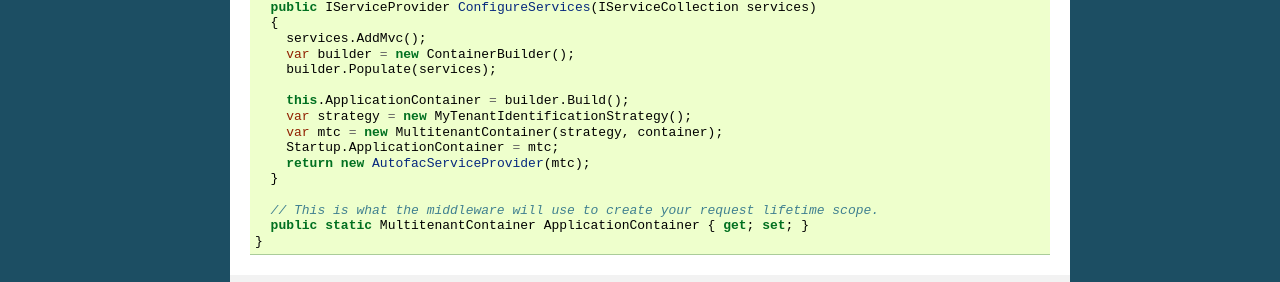
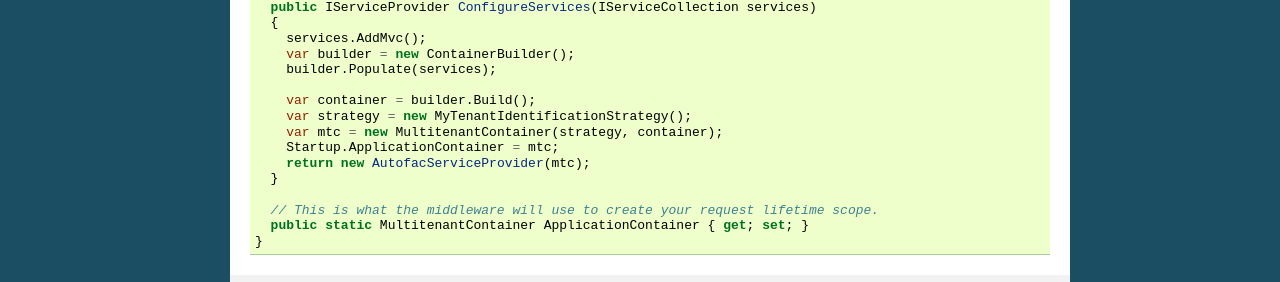
Before and after one commit to autofac/Documentation, a Sphinx documentation site: the page built from docs/integration/aspnetcore.rst, in a window 1280 px wide and 900 px high, scrolled down 7024 px. Shown: the part 167-449 px from the top of the window. Built offline with Sphinx 7.4.7, drawn with Linux system fonts in a browser that asks for light colours.

Commit message:
Update aspnetcore.rst
I propose the change based on this thinking.

Line 361 - There is no this.ApplicationContainer in a common Startup.cs class.
Line 363 - The MultitenantContainer constructor parameter 'container' does not exist.

So changing line 361 to possibly fix.

```diff
--- a/docs/integration/aspnetcore.rst
+++ b/docs/integration/aspnetcore.rst
@@ -358,7 +358,7 @@ Here's an example of what you do in ``Program.Main``:
         var builder = new ContainerBuilder();
         builder.Populate(services);
 
-        this.ApplicationContainer = builder.Build();
+        var container = builder.Build();
         var strategy = new MyTenantIdentificationStrategy();
         var mtc = new MultitenantContainer(strategy, container);
         Startup.ApplicationContainer = mtc;
```
